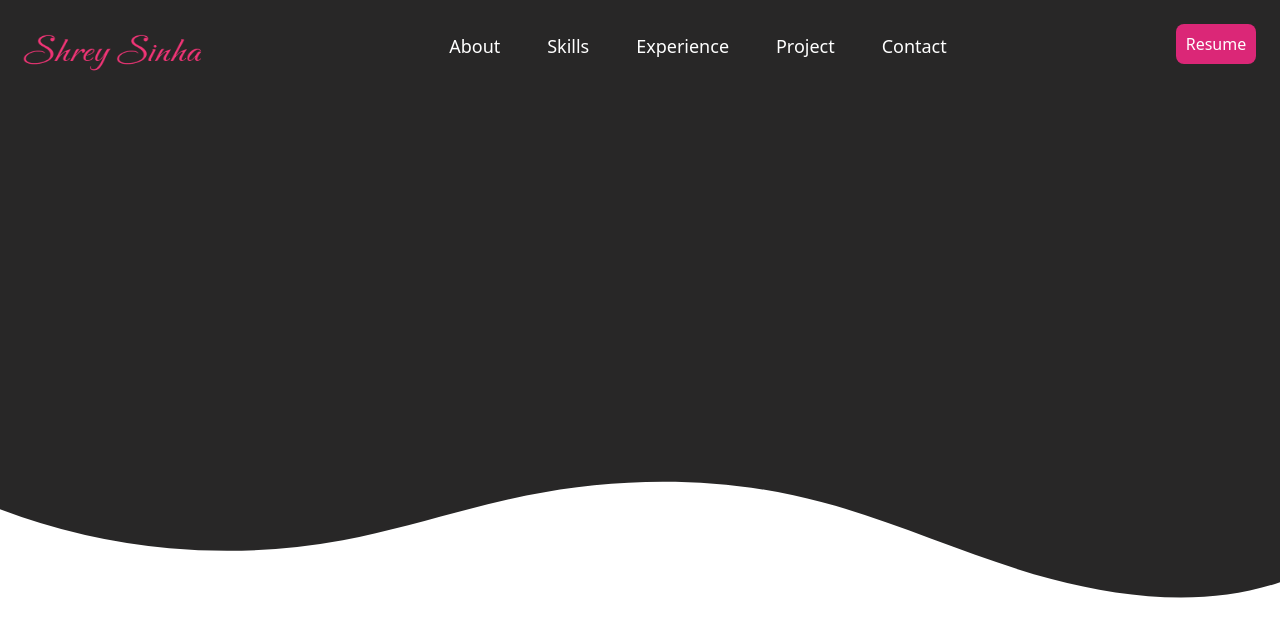
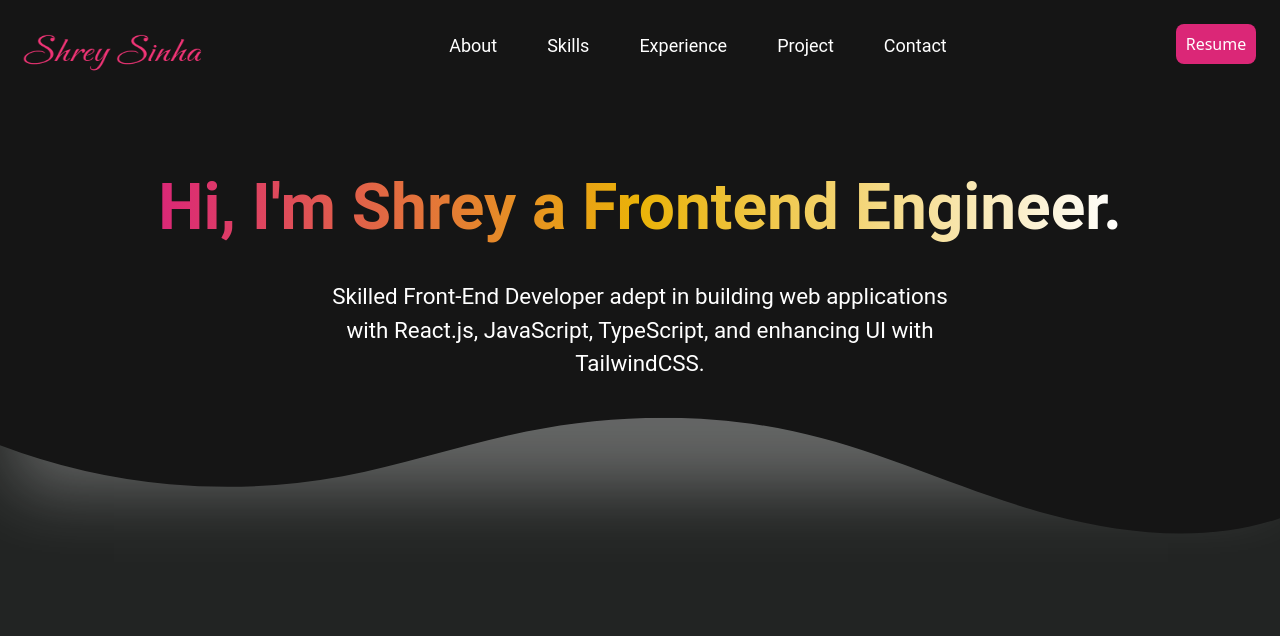
Before and after one commit to shrey02/Portfolio, a React (Create React App) app: page / in a window 1280 px wide. Shown: the top 636 px of the page. Built offline with nearby package versions, Linux system fonts and the light colour scheme.

Commit message:
Hero section completed

```diff
--- a/src/App.css
+++ /dev/null
@@ -1,7 +0,0 @@
-.shape-fill {
-  fill: #282727;
-}
-
-body{
-   backgorund-color:black;
-}
--- a/src/App.tsx
+++ b/src/App.tsx
@@ -1,14 +1,15 @@
 import React from 'react';
-import './App.css';
 import Navbar from './components/Navbar';
 import Hero from './components/Hero';
+import Skills from './components/Skills';
 
 function App() {
   return (
-    <div>
+    <div className=''>
     <Navbar/>
     <Hero/>
-</div>
+    <Skills/>
+    </div>
   );
 }
 
--- a/src/components/Hero.jsx
+++ /dev/null
@@ -1,15 +0,0 @@
-import React from 'react'
-
-function Hero() {
-  return (
-    <div>
-    <div className='w-[100%] h-[20rem] bg-[#282727]'>
-    </div>
-    <svg data-name="Layer 1" xmlns="http://www.w3.org/2000/svg" viewBox="0 0 1200 120" preserveAspectRatio="none">
-    <path d="M321.39,56.44c58-10.79,114.16-30.13,172-41.86,82.39-16.72,168.19-17.73,250.45-.39C823.78,31,906.67,72,985.66,92.83c70.05,18.48,146.53,26.09,214.34,3V0H0V27.35A600.21,600.21,0,0,0,321.39,56.44Z" className="fill-[#282727]"></path>
-    </svg>
-    </div>
-  )
-}
-
-export default Hero
--- /dev/null
+++ b/src/components/Hero.tsx
@@ -0,0 +1,32 @@
+import React from "react";
+
+function Hero() {
+  return (
+    <div className="relative h-[0.1rem]">
+      <div className="w-[100%] h-[20rem] bg-[#151515] text-center pt-[4rem] ">
+        <h1
+          className="text-[4rem] font-roboto bg-gradient-to-r
+   from-pink-600 via-yellow-500 to-white inline-block
+     text-transparent bg-clip-text mb-6 font-bold selection:bg-white selection:text-black">
+          Hi, I'm Shrey a Frontend Engineer.
+        </h1>
+        <p className="font-roboto text-[1.4rem] text-white selection:bg-white selection:text-black w-[50%] m-auto">
+          Skilled Front-End Developer adept in building web applications with
+          React.js, JavaScript, TypeScript, and enhancing UI with TailwindCSS.
+        </p>
+      </div>
+      <svg
+        data-name="Layer 1"
+        xmlns="http://www.w3.org/2000/svg"
+        viewBox="0 0 1200 120"
+        preserveAspectRatio="none"
+        className="aboslute bottom-[-10]">
+        <path
+          d="M321.39,56.44c58-10.79,114.16-30.13,172-41.86,82.39-16.72,168.19-17.73,250.45-.39C823.78,31,906.67,72,985.66,92.83c70.05,18.48,146.53,26.09,214.34,3V0H0V27.35A600.21,600.21,0,0,0,321.39,56.44Z"
+          className="fill-[#151515]"></path>
+      </svg>
+    </div>
+  );
+}
+
+export default Hero;
--- a/src/components/Navbar.tsx
+++ b/src/components/Navbar.tsx
@@ -1,19 +1,30 @@
-import React from 'react'
-import signature from '../images/signature.png';
+import React from "react";
+import signature from "../images/signature.png";
+import { motion } from "framer-motion";
 function Navbar() {
   return (
-    <div className='w-[100%] h-[10rem] bg-[#282727] p-3 flex flex-row justify-between pt-6 pr-6'>
-     <img src={signature} alt="Shrey Sinha" className="w-[13rem] h-[2.5rem] mt-2 text-red-700" />
-     <ul className='text-white flex justify-between w-[40%] text-lg mt-2'>
+    <div className="w-[100%] h-[6rem] bg-[#151515] p-3 flex flex-row justify-between pt-6 pr-6">
+      <img
+        src={signature}
+        alt="Shrey Sinha"
+        className="w-[13rem] h-[2.5rem] mt-2 text-red-700"
+      />
+      <motion.ul
+        className="text-white flex justify-between w-[40%] text-lg mt-2 font-roboto"
+        initial={{ y: -100 }}
+        animate={{ y: 0 }}
+        transition={{ duration: 0.2 }}>
         <li>About</li>
         <li>Skills</li>
         <li>Experience</li>
         <li>Project</li>
         <li>Contact</li>
-     </ul>
-     <button className='bg-pink-600 w-[5rem] h-[2.5rem] rounded-lg text-white'>Resume</button>
+      </motion.ul>
+      <button className="bg-pink-600 w-[5rem] h-[2.5rem] rounded-lg text-white">
+        Resume
+      </button>
     </div>
-  )
+  );
 }
 
-export default Navbar
+export default Navbar;
--- /dev/null
+++ b/src/components/Skills.tsx
@@ -0,0 +1,9 @@
+import React from 'react'
+
+function Skills() {
+  return (
+    <div className='w-[100%] h-[20rem] shadow-[0_85px_65px_-15px_rgba(255,255,255,0.3)]'>Skills</div>
+  )
+}
+
+export default Skills
--- a/src/index.css
+++ b/src/index.css
@@ -1,3 +1,7 @@
 @tailwind base;
 @tailwind components;
 @tailwind utilities;
+
+body {
+  background-color: #222423;
+}
--- a/tailwind.config.js
+++ b/tailwind.config.js
@@ -4,7 +4,12 @@ module.exports = {
     "./src/**/*.{js,jsx,ts,tsx}",
   ],
   theme: {
-    extend: {},
+    extend: {
+      fontFamily: {
+        'bree-serif': ['Bree Serif', 'serif'],
+        'roboto': ['Roboto', 'sans-serif'],
+      },
+    },
   },
   plugins: [],
 }
```
